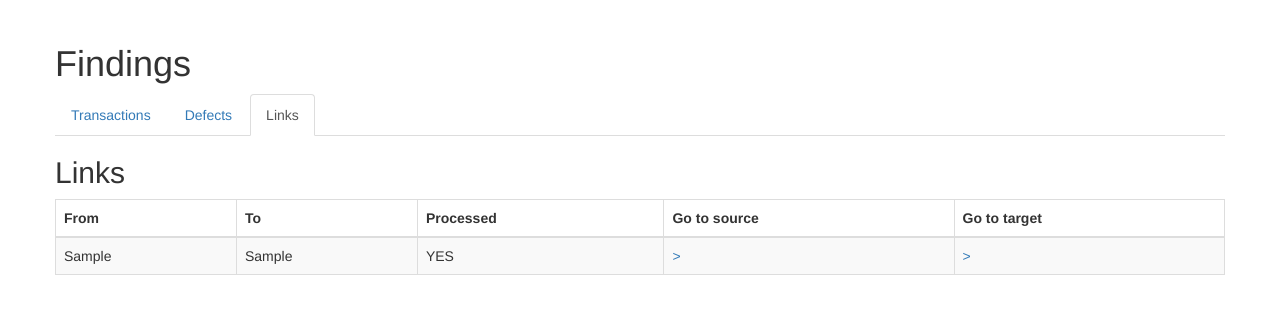
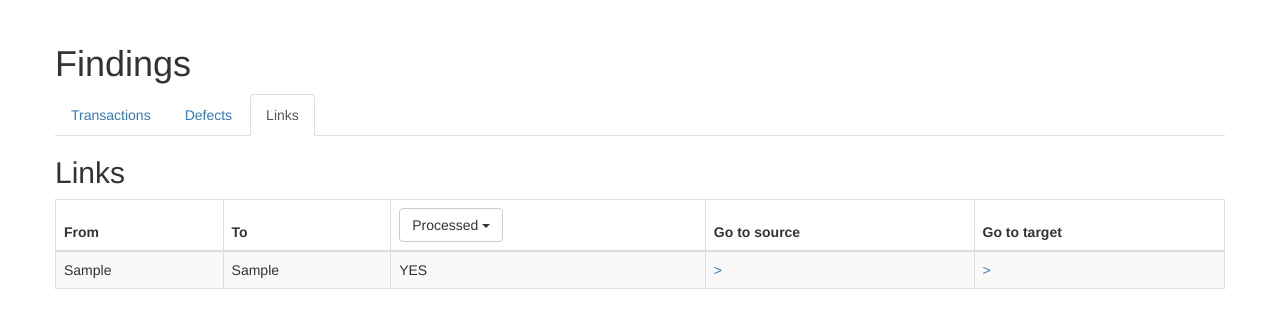
Before and after one commit to eghuro/crawlcheck-report, a Flask app: page /link in a window 1280 px wide. Shown: the part 51-379 px from the top of the page. Run offline with Flask 2, Linux system fonts and the light colour scheme; tables that the repository leaves empty hold one stand-in row (values such as "Sample post"); some libraries are stand-ins or nearby versions.

Commit message:
Filters in link list

```diff
--- a/project/client/templates/main/link.html
+++ b/project/client/templates/main/link.html
@@ -18,7 +18,16 @@
             <tr>
                 <th>From</th>
                 <th>To</th>
-                <th>Processed</th>
+                <th class="dropdown">
+                    <button class="btn btn-default dropdown-toggle" type="button" id="dropdownMenu2" data-toggle="dropdown" aria-haspopusp="true" aria-expanded="false">
+                        Processed
+                        <span class="caret"></span>
+                    </button>
+                    <ul class="dropdown-menu" aria-labelledby="dropdownMenu2" id="processed">
+                        <li>YES</li>
+                        <li>NO</li>
+                    </ul>
+                </th>
                 <th>Go to source</th>
                 <th>Go to target</th>
             </tr>
--- a/project/server/main/views.py
+++ b/project/server/main/views.py
@@ -62,7 +62,10 @@ def findings():
 
 @main_blueprint.route('/link')
 def links():
-    l = Link.query.all()
+    if 'p' in request.args:
+        l = Link.query.filter_by(processed=request.args['p']).all()
+    else:
+        l = Link.query.all()
     return render_template('main/link.html', links=l)
 
 @main_blueprint.route('/finding/<tid>')
```
